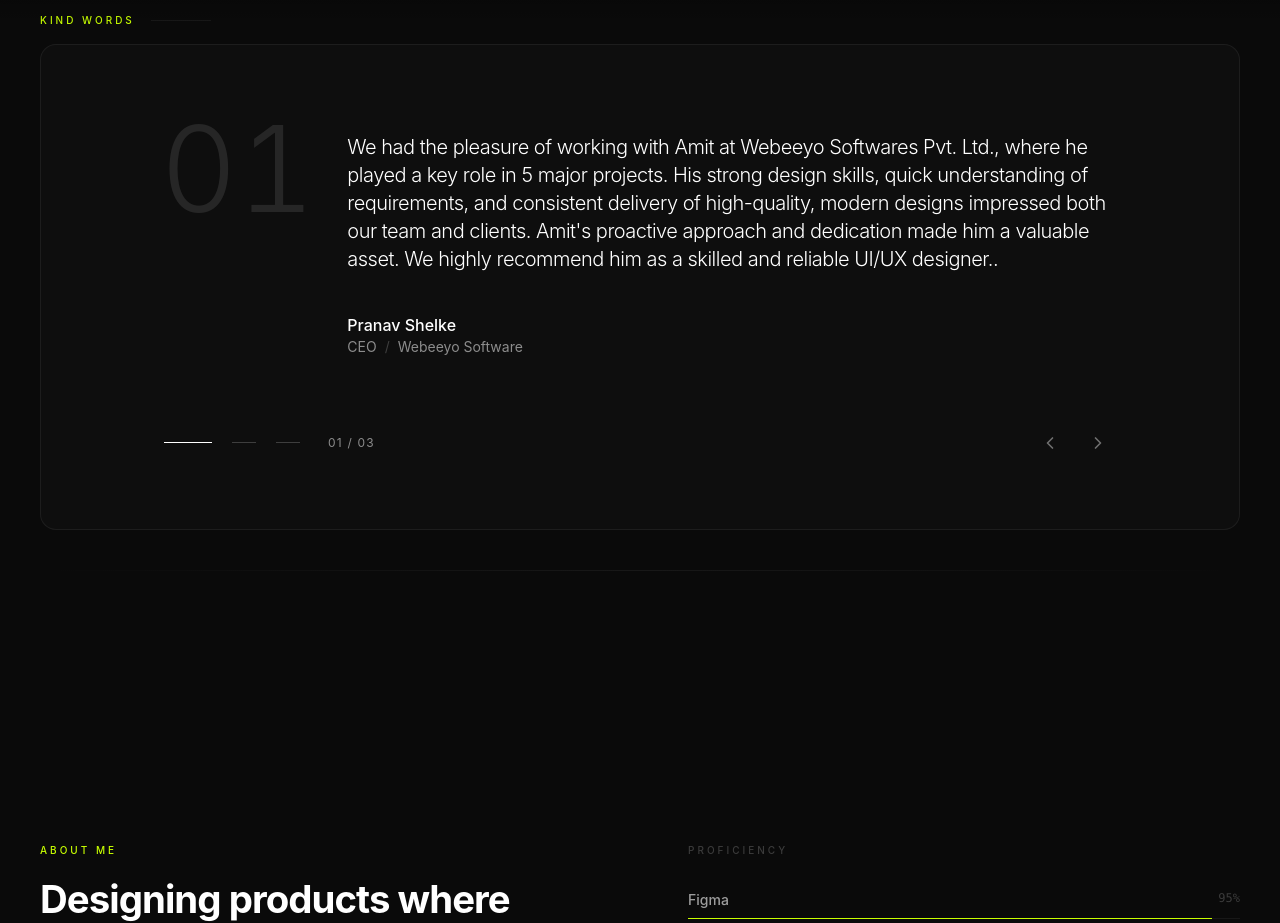
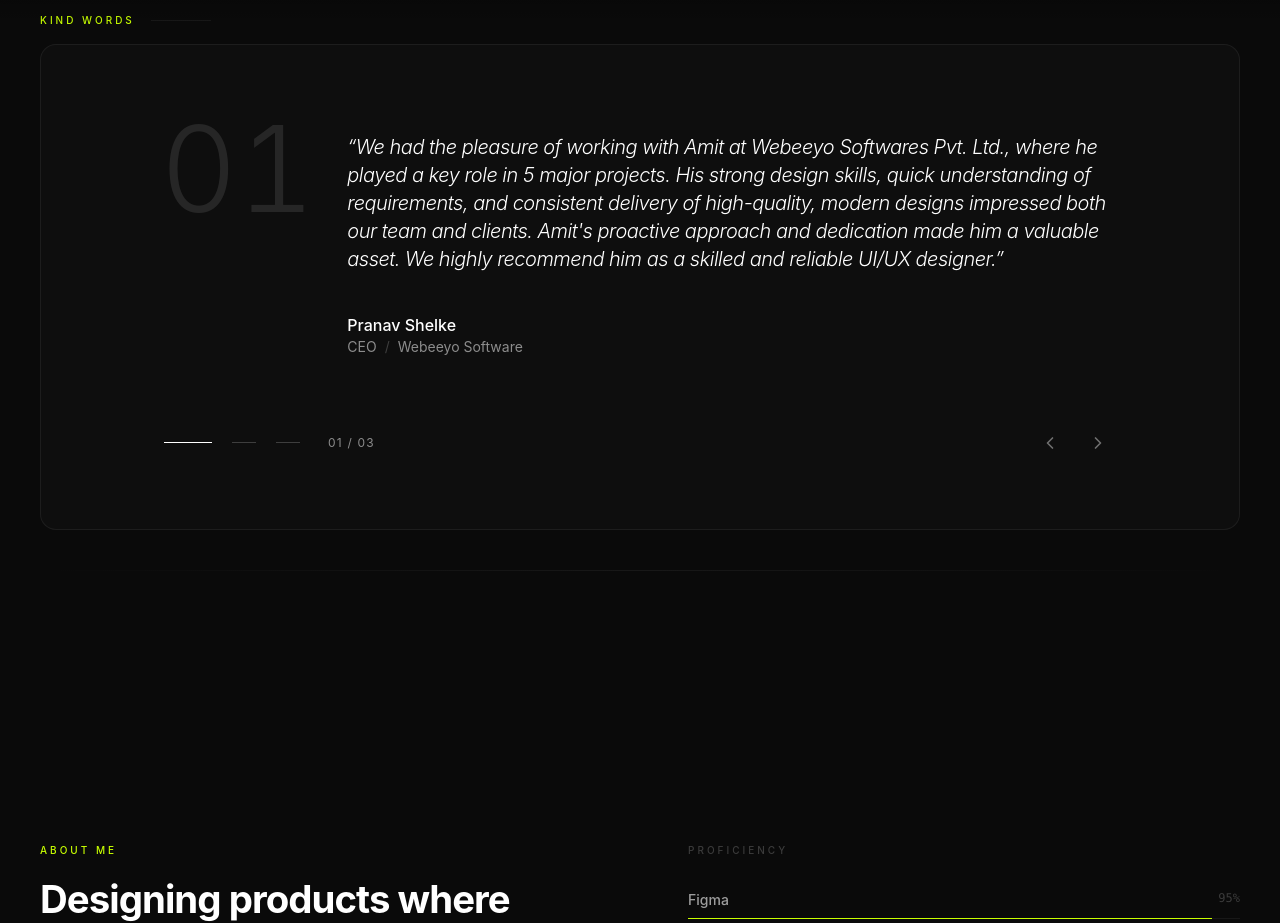
Before and after one commit to AmitBarve20/Portfolio-V2, a Next.js app: page / in a window 1280 px wide. Shown: the part 6480-7403 px from the top of the page. Built offline with nearby package versions, Linux system fonts and the light colour scheme.

Commit message:
content changes v2

```diff
--- a/components/ui/editorial-testimonial.tsx
+++ b/components/ui/editorial-testimonial.tsx
@@ -6,7 +6,7 @@ import { ChevronLeft, ChevronRight } from "lucide-react"
 const testimonials = [
   {
     id: 1,
-    quote: "We had the pleasure of working with Amit at Webeeyo Softwares Pvt. Ltd., where he played a key role in 5 major projects. His strong design skills, quick understanding of requirements, and consistent delivery of high-quality, modern designs impressed both our team and clients. Amit's proactive approach and dedication made him a valuable asset. We highly recommend him as a skilled and reliable UI/UX designer..",
+    quote: "We had the pleasure of working with Amit at Webeeyo Softwares Pvt. Ltd., where he played a key role in 5 major projects. His strong design skills, quick understanding of requirements, and consistent delivery of high-quality, modern designs impressed both our team and clients. Amit's proactive approach and dedication made him a valuable asset. We highly recommend him as a skilled and reliable UI/UX designer.",
     author: "Pranav Shelke",
     role: "CEO",
     company: "Webeeyo Software",
@@ -78,11 +78,11 @@ export default function TestimonialsEditorial() {
         <div className="flex-1 sm:pt-6 mt-2 sm:mt-0">
           {/* quote */}
           <blockquote
-            className={`text-base sm:text-lg md:text-xl font-light leading-relaxed text-foreground tracking-tight transition-all duration-300 ${
+            className={`text-base sm:text-lg md:text-xl font-light italic leading-relaxed text-foreground tracking-tight transition-all duration-300 ${
               isTransitioning ? "opacity-0 translate-x-4" : "opacity-100 translate-x-0"
             }`}
           >
-            {current.quote}
+            “{current.quote}”
           </blockquote>
 
           {/* author */}
```
